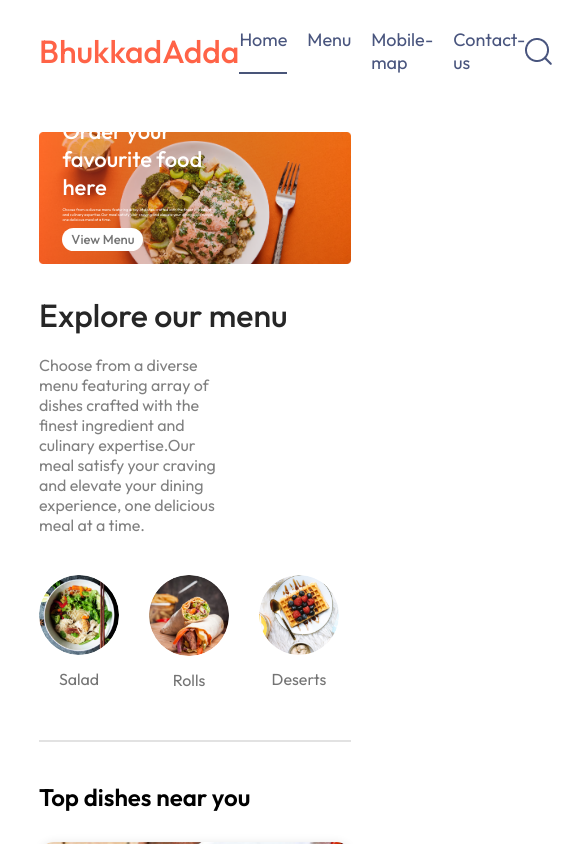
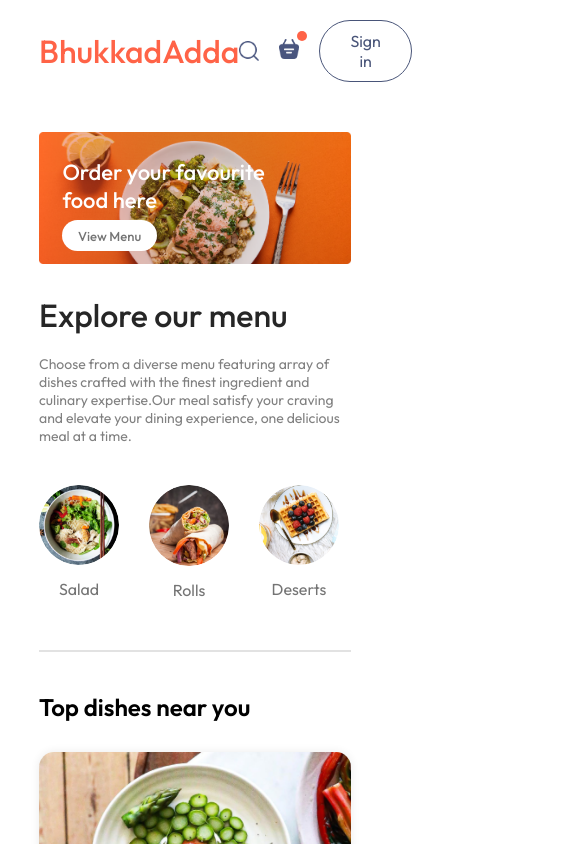
Before and after one commit to Akshit-Kumar098/Food-Delivery-Website, a React (Vite) app: page / in a window 390 px wide. Shown: the top 844 px of the page, 585 px wide, since content can reach past the window. Built offline with nearby package versions, Linux system fonts and the light colour scheme.

Commit message:
responsiveness

```diff
--- /dev/null
+++ b/src/components/AppDownload/AppDownload.css
@@ -0,0 +1,22 @@
+.app-download{
+    margin: auto auto;
+    margin-top: 100px;
+    font-size: max(3vw,20px);
+    text-align: center;
+    font-weight: 500;
+}
+.app-download-platform{
+    display: flex;
+    justify-content: center;
+    gap: max(2vw,10px);
+    margin-top: 40px;
+}
+.app-download-platform img{
+    width: max(30vw,120px);
+    max-width: 180px;
+    transition: 0.5s;
+    cursor: pointer;
+}
+.app-download-platform img:hover{
+    transform: scale(1.05);
+}
--- /dev/null
+++ b/src/components/AppDownload/AppDownload.jsx
@@ -0,0 +1,16 @@
+import React from 'react'
+import './AppDownload.css'
+import { assets } from '../../assets/assets'
+const AppDownload = () => {
+  return (
+    <div className='app-download' id='app-download'>
+      <p>For Better Experience Download <br/>BhukkadAdda App</p>
+      <div className="app-download-platform">
+        <img src={assets.play_store} alt="" />
+        <img src={assets.app_store} alt="" />
+      </div>
+    </div>
+  )
+}
+
+export default AppDownload
--- a/src/components/ExploreMenu/ExploreMenu.css
+++ b/src/components/ExploreMenu/ExploreMenu.css
@@ -46,3 +46,10 @@
     border:4px solid tomato;
     padding: 2px;
 }
+
+@media (max-width:1050px) {
+    .explore-menu-text{
+        max-width: 100%;
+        font-size: 14px;
+    }
+}
--- a/src/components/Footer/Footer.css
+++ b/src/components/Footer/Footer.css
@@ -44,3 +44,15 @@
     background-color: grey;
     border: none;
 }
+
+@media (max-width:750px) {
+    .footer-content{
+        display: flex;
+        flex-direction: column;
+        gap: 35px;
+    }
+    .footer-copyright{
+        text-align: center;
+    }
+
+}
--- a/src/components/Header/Header.css
+++ b/src/components/Header/Header.css
@@ -34,3 +34,22 @@
     font-size: max(1vw,13px);
     border-radius: 50px;
 }
+@media (max-width:1050px) {
+
+    .header-contents{
+        max-width: 45%;
+    }
+}
+
+@media (max-width:750px) {
+
+    .header-contents{
+        max-width: 65%;
+    }
+    .header-contents p{
+        display: none;
+    }
+    .header-contents button{
+        padding: 2vw 4vw;
+    }
+}
--- a/src/components/Navbar/Navbar.css
+++ b/src/components/Navbar/Navbar.css
@@ -55,3 +55,46 @@
     color: tomato;
     font-weight: 500;
 }
+@media (max-width:1050px) {
+    .navbar .logo{
+        width: 140px;
+    }
+    .navbar-menu{
+        gap: 20px;
+        font-size: 17px;
+    }
+    .navbar-right{
+        gap: 30px;
+    }
+    .navbar-right img{
+        width: 22px;
+    }
+    .navbar-right-button{
+        padding: 8px 25px;
+    }
+}
+@media (max-width:900px) {
+    .navbar .logo{
+        width: 140px;
+    }
+    .navbar-menu{
+        gap: 15px;
+        font-size: 16px;
+    }
+    .navbar-right{
+        gap: 20px;
+    }
+    .navbar-right img{
+        width: 20px;
+    }
+    .navbar-right-button{
+        padding: 7px 20px;
+        font-size: 15px;
+    }
+}
+@media (max-width:750px) {
+    .navbar-menu{
+        display: none;
+    }
+
+}
--- a/src/pages/Home/Home.jsx
+++ b/src/pages/Home/Home.jsx
@@ -3,6 +3,7 @@
 import Header from '../../components/Header/Header'
 import ExploreMenu from '../../components/ExploreMenu/ExploreMenu'
 import FoodDisplay from '../../components/FoodDisplay/FoodDisplay'
+import AppDownload from '../../components/AppDownload/AppDownload'
 
 const Home = () => {
   const[category,setCategory]=useState("All")
@@ -11,6 +12,7 @@
       <Header/>
       <ExploreMenu category={category} setCategory={setCategory}/>
       <FoodDisplay category={category}/>
+      <AppDownload/>
     </div>
   )
 }
```
